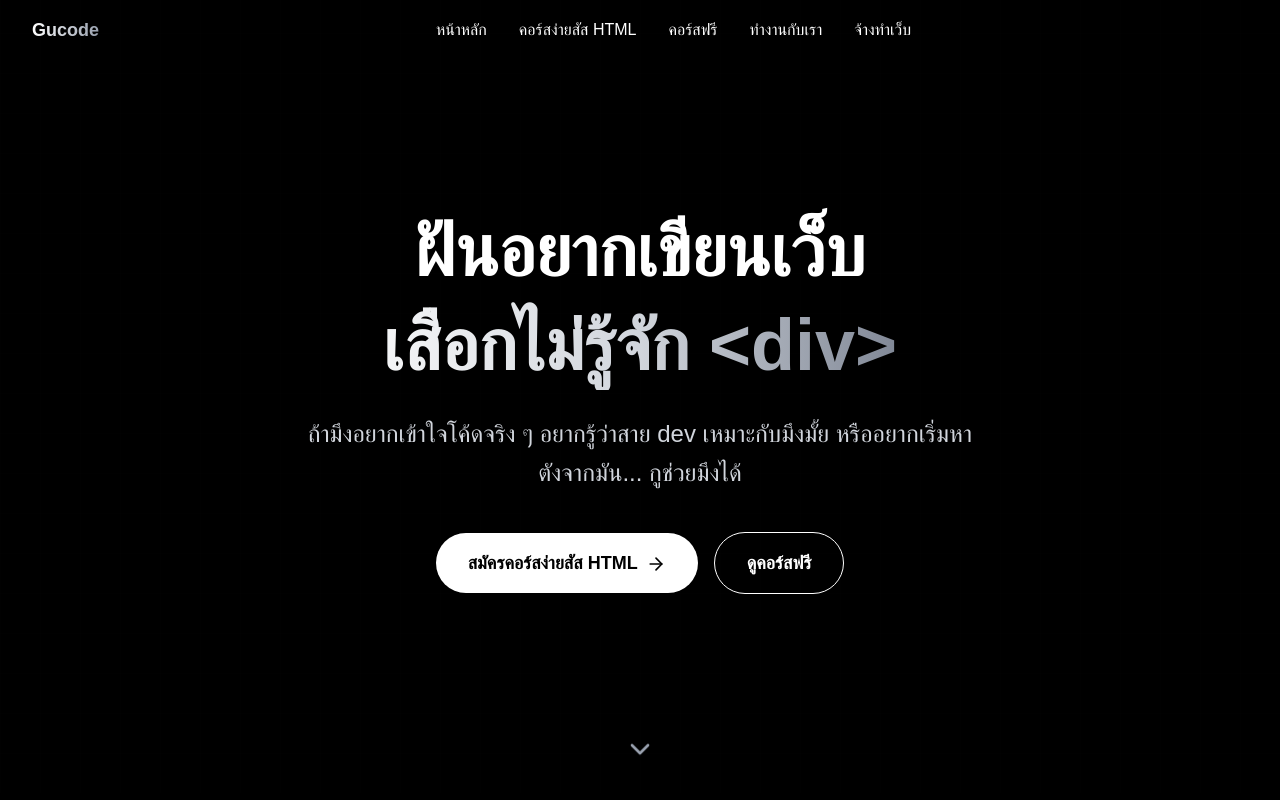
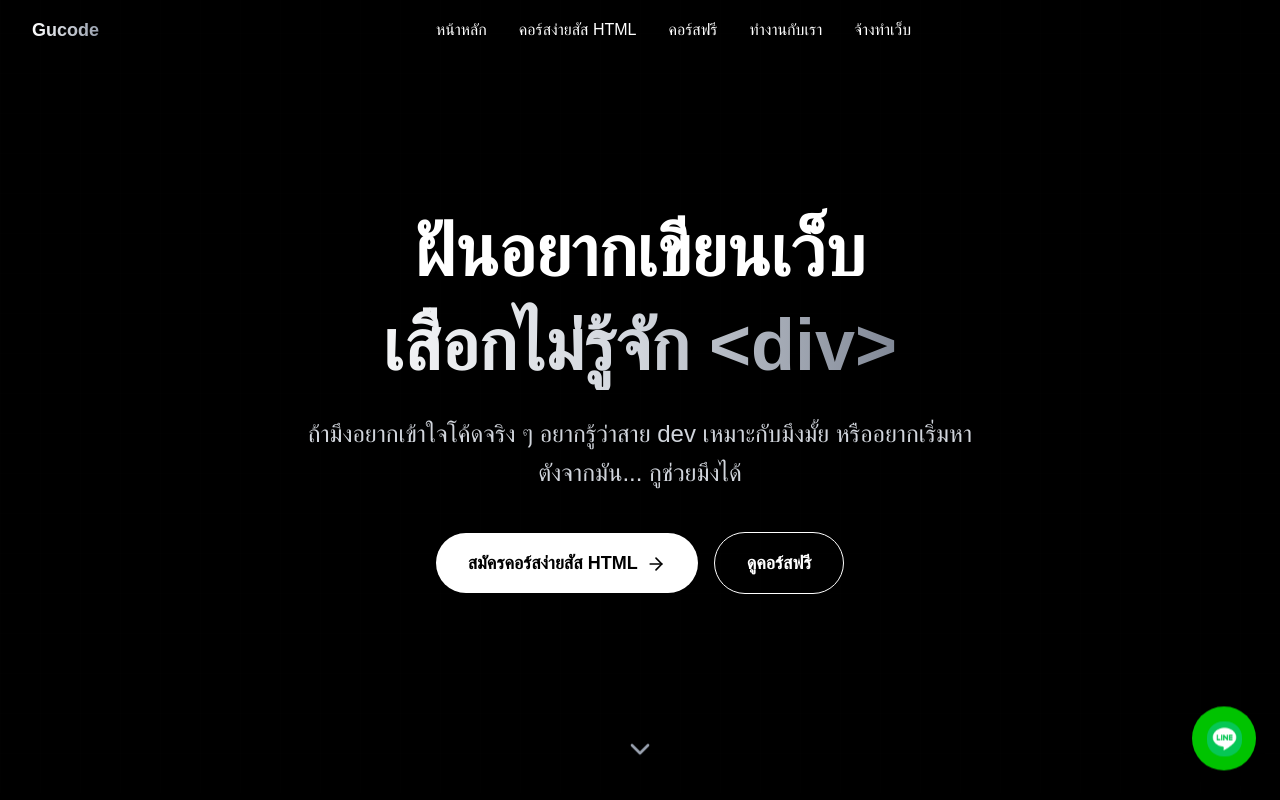
Before and after one commit to Stepreneur/gucode, a Next.js app: page / in a window 1280 px wide. Shown: the top 800 px of the page. Built offline with nearby package versions, Linux system fonts and the light colour scheme.

Commit message:
add CTA line BTn

```diff
--- /dev/null
+++ b/src/Line/page.js
@@ -0,0 +1,26 @@
+import Image from 'next/image';
+  import Link from 'next/link'
+
+export default function Line() {
+    return <div>
+         {/* Floating Contact Button */}
+      <div className="fixed bottom-6 right-6 z-50 animate-bounce">
+        <Link
+          href="https://lin.ee/zzks4rF"
+          target="_blank"
+          rel="noopener noreferrer"
+          className="group relative flex items-center justify-center w-16 h-16 bg-[#00C300] rounded-full shadow-lg hover:shadow-2xl transition-all duration-300 transform hover:scale-110"
+        >
+          <Image
+            src="/1.webp"
+            alt="LINE"
+            width={35} height={35}
+            className=" rounded-2xl"
+          />
+          <span className="absolute bottom-full mb-2 px-3 py-1 text-xs text-white bg-black bg-opacity-80 rounded opacity-0 group-hover:opacity-100 transition-opacity duration-200 whitespace-nowrap">
+            แชทผ่าน LINE
+          </span>
+        </Link>
+      </div>
+    </div>
+ }
--- a/src/app/page.js
+++ b/src/app/page.js
@@ -6,7 +6,7 @@ import CourseSection from "@/camp/CourseSection";
 import Navbar from '@/components/Navbar';
 import Countdown from '@/Countdown/page';
 import Link from 'next/link';
-
+import Line from '@/Line/page';
 
 
 export default function GucodeLanding() {
@@ -320,6 +320,7 @@ export default function GucodeLanding() {
           50% { transform: translateY(-10px); }
         }
       `}</style>
+      <Line />
     </div>
   );
 }
--- a/src/components/Navbar.js
+++ b/src/components/Navbar.js
@@ -41,8 +41,8 @@ const Navbar = () => {
               </div>
             </div>
 
-            <Link href="https://line.me/ti/p/DRxgNscvu-" className="text-white hover:text-gray-300 transition-colors duration-200">ทำงานกับเรา</Link>
-            <Link href="https://line.me/ti/p/DRxgNscvu-" className="text-white hover:text-gray-300 transition-colors duration-200">จ้างทำเว็บ</Link>
+            <Link href="https://lin.ee/zzks4rF" className="text-white hover:text-gray-300 transition-colors duration-200">ทำงานกับเรา</Link>
+            <Link href="https://lin.ee/zzks4rF" className="text-white hover:text-gray-300 transition-colors duration-200">จ้างทำเว็บ</Link>
           </div>
 
           {/* Right section: Mobile menu button + Login */}
```
Also changed, not shown: public/1.webp (added).
